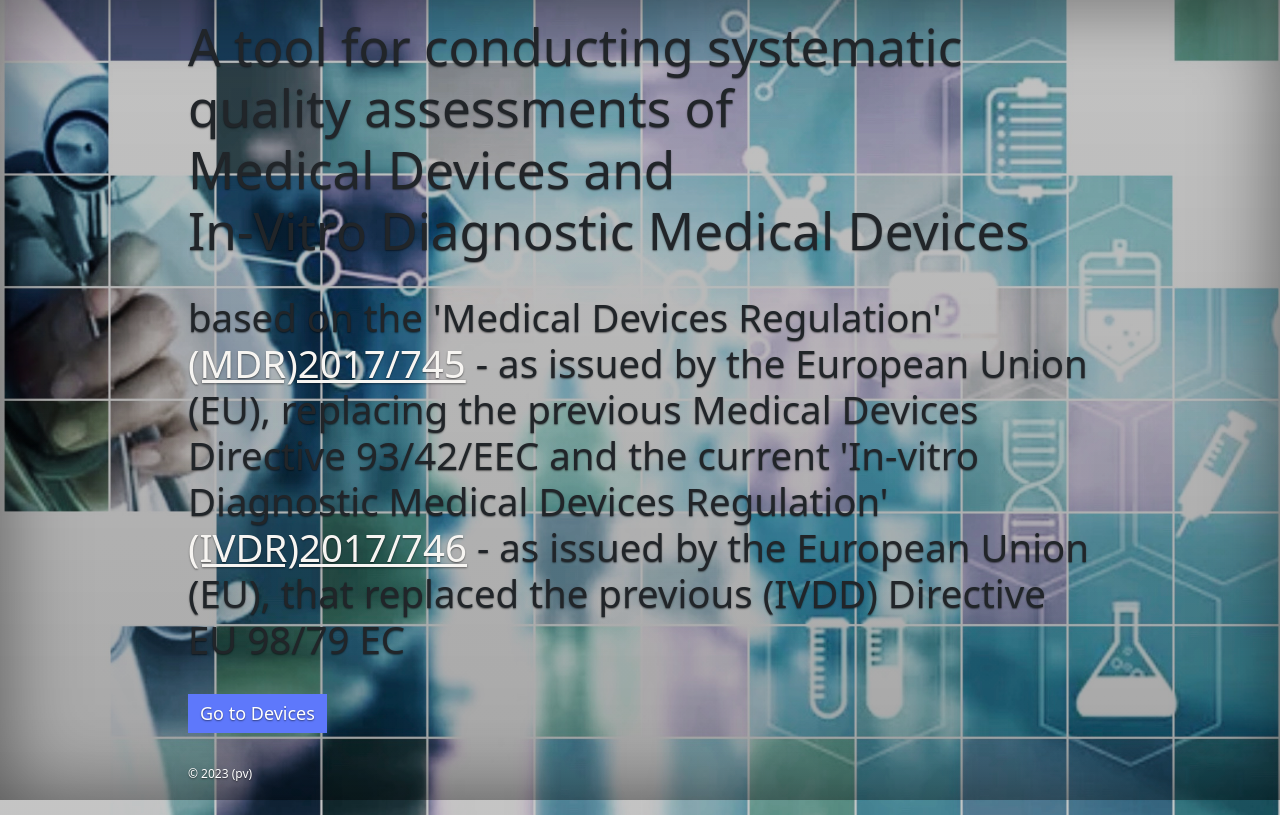
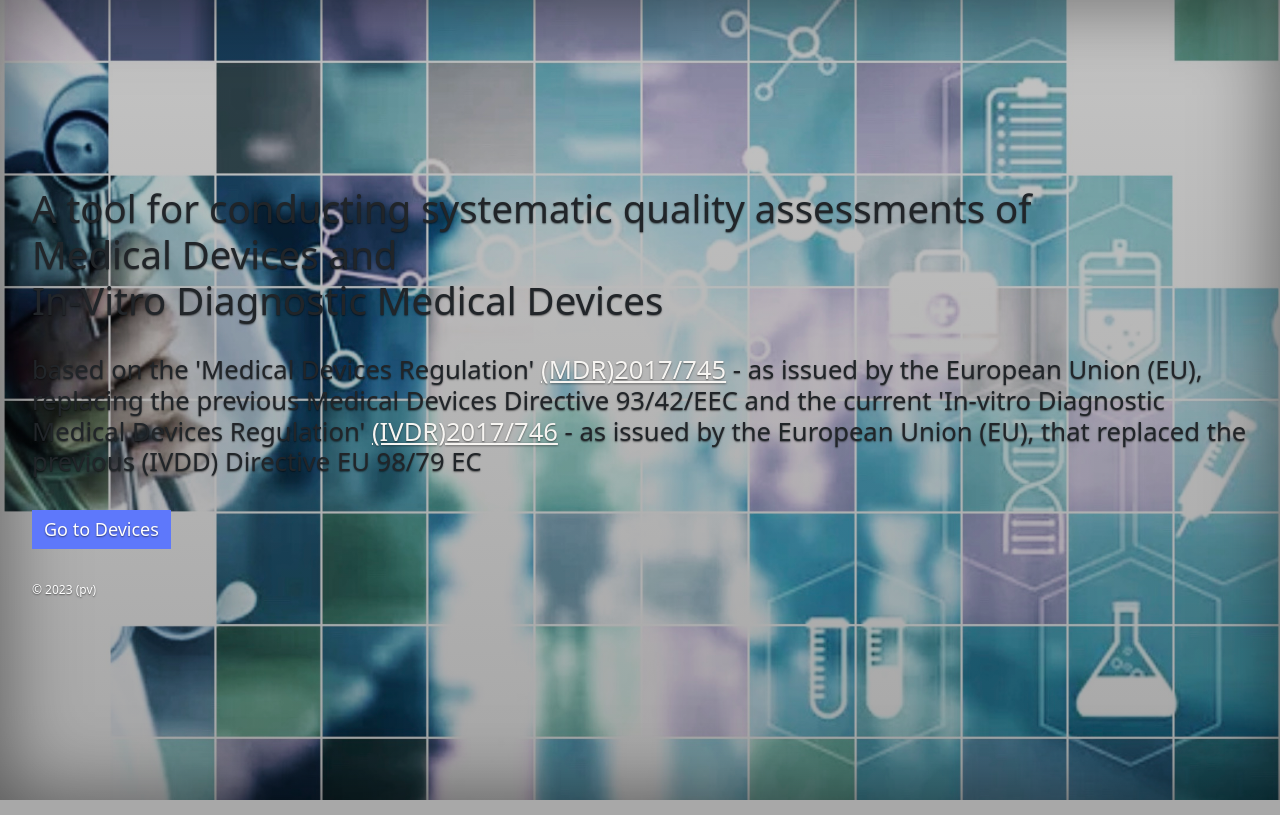
Before and after one commit to pascal7777/Devices, a Node server app: page / in a window 1280 px wide. Run offline with Node 20, Linux system fonts and the light colour scheme; some libraries are stand-ins or nearby versions.

Commit message:
Update home.ejs

```diff
--- a/views/home.ejs
+++ b/views/home.ejs
@@ -13,11 +13,11 @@
 </head>
 
 <div class="container-fluid min-vh-100 w-100 d-flex flex-column justify-content-center align-items-center">
-  <header class="header w-75 p-3">
+  <header class="header w-100 p-3">
 
 
     <header class="mb-auto">
-     <h2 style="font-size: 4vw">A tool for conducting systematic quality assessments of <br>Medical Devices and<br> In-Vitro Diagnostic Medical Devices</h2>
+     <h4 style="font-size: 3vw">A tool for conducting systematic quality assessments of <br>Medical Devices and<br> In-Vitro Diagnostic Medical Devices</h4>
     </header>
 
 
@@ -25,7 +25,7 @@
 
             <br>
 
-            <h6 style= "font-size: 3vw">based on the 'Medical Devices Regulation' <a style="color: rgb(247, 245, 242)" href="https://eur-lex.europa.eu/legal-content/EN/TXT/PDF/?uri=CELEX:32017R0745" target="_blank">(MDR)2017/745</a> - as issued by the European Union (EU),
+            <h6 style= "font-size: 2vw">based on the 'Medical Devices Regulation' <a style="color: rgb(247, 245, 242)" href="https://eur-lex.europa.eu/legal-content/EN/TXT/PDF/?uri=CELEX:32017R0745" target="_blank">(MDR)2017/745</a> - as issued by the European Union (EU),
                 replacing the previous Medical Devices Directive 93/42/EEC and the current 'In-vitro Diagnostic Medical Devices Regulation' <a style="color: rgb(247, 245, 242)" href="https://eur-lex.europa.eu/legal-content/EN/TXT/PDF/?uri=CELEX:32017R0746" target="_blank">(IVDR)2017/746</a> - as issued by the European Union (EU), that replaced the previous (IVDD) Directive EU 98/79 EC </h6>
 
 
```
